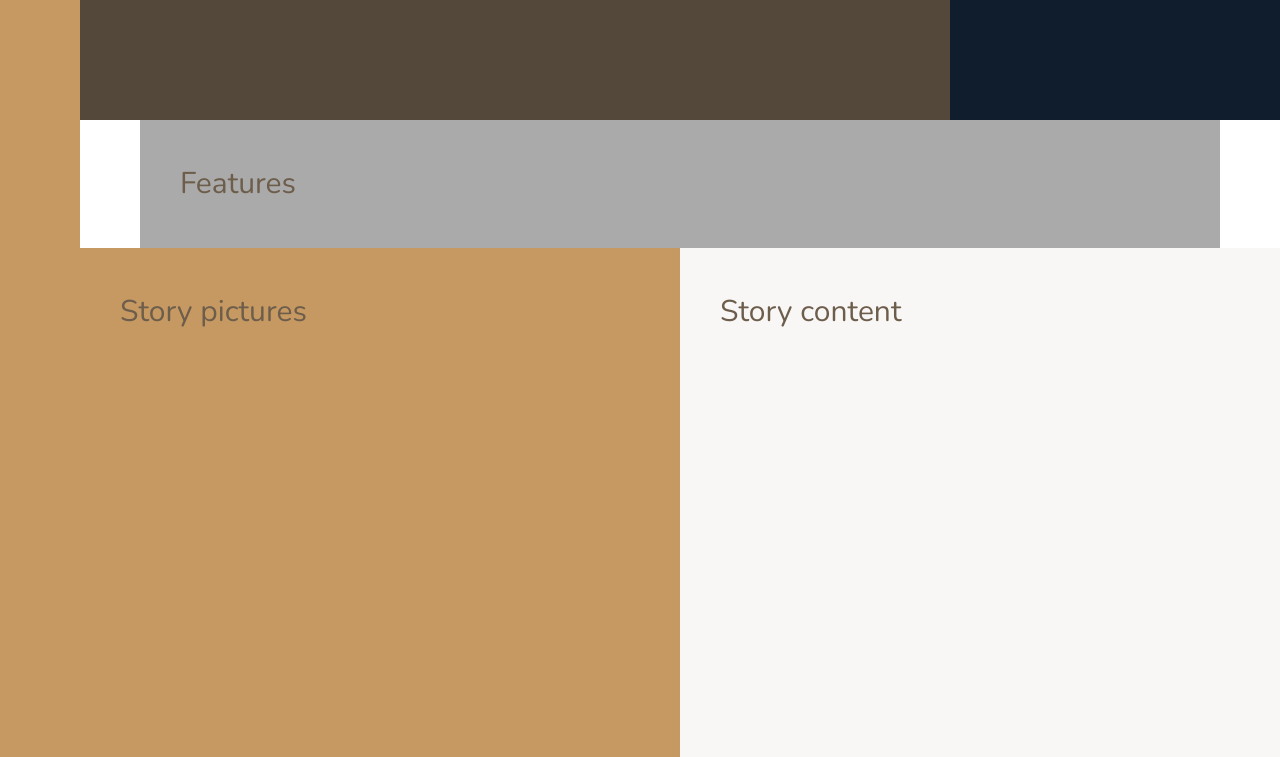
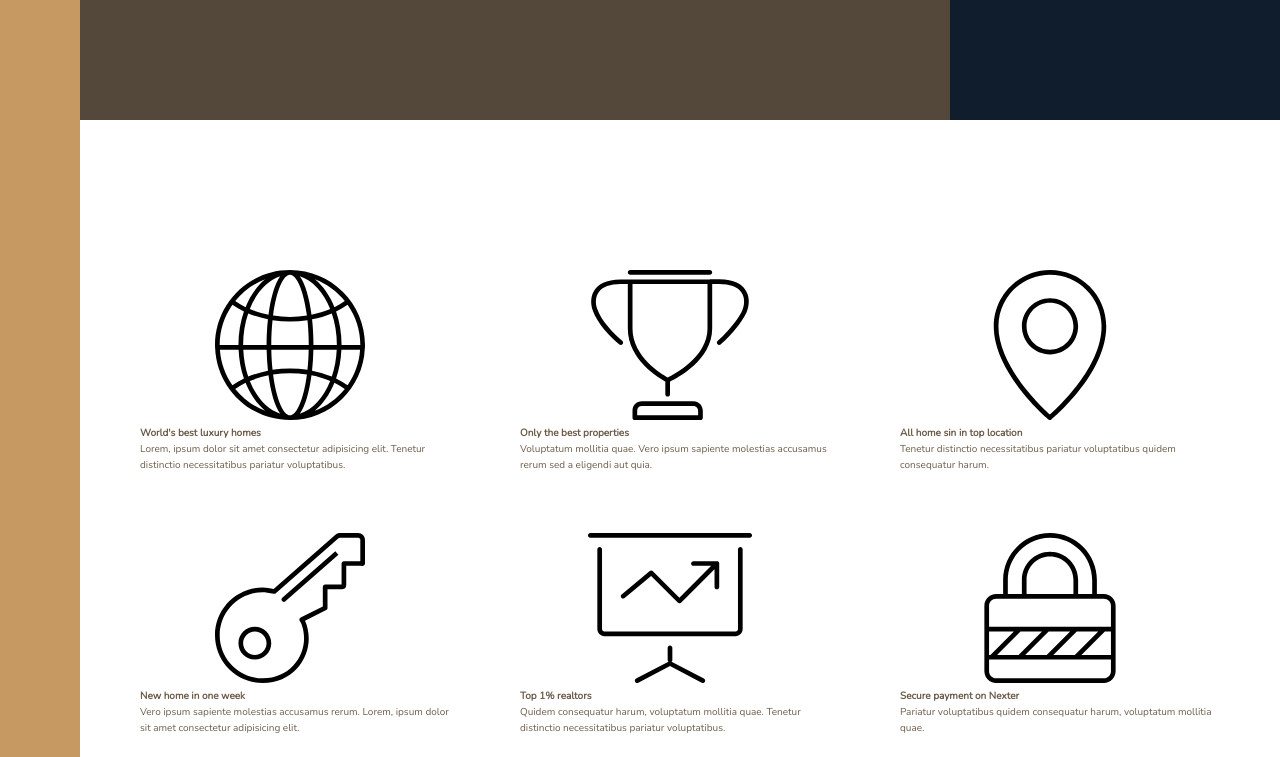
Before and after one commit to FrozenPyrozen/Nexter, a website: page index.html in a window 1280 px wide. Shown: the part 520-1277 px from the top of the page. Drawn offline with nearby package versions, Linux system fonts and the light colour scheme.

Commit message:
Builded features section
Used grid inside grid and svg sprite in index.html

```diff
--- a/index.html
+++ b/index.html
@@ -1,13 +1,16 @@
 <!DOCTYPE html>
 <html lang="en">
   <head>
-        <meta charset="UTF-8">
-        <meta name="viewport" content="width=device-width, initial-scale=1.0">
-        <meta http-equiv="X-UA-Compatible" content="ie=edge">
+    <meta charset="UTF-8" />
+    <meta name="viewport" content="width=device-width, initial-scale=1.0" />
+    <meta http-equiv="X-UA-Compatible" content="ie=edge" />
 
-        <link href="https://fonts.googleapis.com/css?family=Josefin+Sans:300,400,400i|Nunito:300,300i" rel="stylesheet">
-        <link rel="stylesheet" href="css/style.css">
-        <link rel="shortcut icon" type="image/png" href="img/favicon.png">
+    <link
+      href="https://fonts.googleapis.com/css?family=Josefin+Sans:300,400,400i|Nunito:300,300i"
+      rel="stylesheet"
+    />
+    <link rel="stylesheet" href="css/style.css" />
+    <link rel="shortcut icon" type="image/png" href="img/favicon.png" />
 
     <title>Nexter &mdash; your home, your freedom</title>
   </head>
@@ -18,7 +21,73 @@
     <header class="header">Header</header>
 
     <div class="realtors">Top 3 realtors</div>
-        <section class="features">Features</section>
+    <section class="features">
+      <div class="feature">
+        <svg class="feature__icon">
+          <use xlink:href="img/sprite.svg#icon-global"></use>
+        </svg>
+        <h4 class="heading-4">World's best luxury homes</h4>
+        <p class="feature__text">
+          Lorem, ipsum dolor sit amet consectetur adipisicing elit. Tenetur
+          distinctio necessitatibus pariatur voluptatibus.
+        </p>
+      </div>
+
+      <div class="feature">
+        <svg class="feature__icon">
+          <use xlink:href="img/sprite.svg#icon-trophy"></use>
+        </svg>
+        <h4 class="heading-4">Only the best properties</h4>
+        <p class="feature__text">
+          Voluptatum mollitia quae. Vero ipsum sapiente molestias accusamus
+          rerum sed a eligendi aut quia.
+        </p>
+      </div>
+
+      <div class="feature">
+        <svg class="feature__icon">
+          <use xlink:href="img/sprite.svg#icon-map-pin"></use>
+        </svg>
+        <h4 class="heading-4">All home sin in top location</h4>
+        <p class="feature__text">
+          Tenetur distinctio necessitatibus pariatur voluptatibus quidem
+          consequatur harum.
+        </p>
+      </div>
+
+      <div class="feature">
+        <svg class="feature__icon">
+          <use xlink:href="img/sprite.svg#icon-key"></use>
+        </svg>
+        <h4 class="heading-4">New home in one week</h4>
+        <p class="feature__text">
+          Vero ipsum sapiente molestias accusamus rerum. Lorem, ipsum dolor sit
+          amet consectetur adipisicing elit.
+        </p>
+      </div>
+
+      <div class="feature">
+        <svg class="feature__icon">
+          <use xlink:href="img/sprite.svg#icon-presentation"></use>
+        </svg>
+        <h4 class="heading-4">Top 1% realtors</h4>
+        <p class="feature__text">
+          Quidem consequatur harum, voluptatum mollitia quae. Tenetur distinctio
+          necessitatibus pariatur voluptatibus.
+        </p>
+      </div>
+
+      <div class="feature">
+        <svg class="feature__icon">
+          <use xlink:href="img/sprite.svg#icon-lock"></use>
+        </svg>
+        <h4 class="heading-4">Secure payment on Nexter</h4>
+        <p class="feature__text">
+          Pariatur voluptatibus quidem consequatur harum, voluptatum mollitia
+          quae.
+        </p>
+      </div>
+    </section>
 
     <div class="story__pictures">
       Story pictures
--- a/sass/_base.scss
+++ b/sass/_base.scss
@@ -44,9 +44,4 @@ body {
     )
     [center-end] minmax(6rem, 1fr) [full-end];
 
-    // Testing
-    & > *{
-        padding: 40px;
-        font-size: 3rem;
-    }
 }
--- a/sass/_features.scss
+++ b/sass/_features.scss
@@ -1,5 +1,9 @@
 .features {
-    background-color: $color-grey-light-2;
-    grid-column: center-start / center-end;
+  grid-column: center-start / center-end;
 
+  margin: 15rem 0;
+
+  display: grid;
+  grid-template-columns: repeat(3, 1fr);
+  grid-gap: 6rem;
 }
```
Also changed, not shown: css/style.css. Lines whose indentation alone changed are shown as unchanged.
